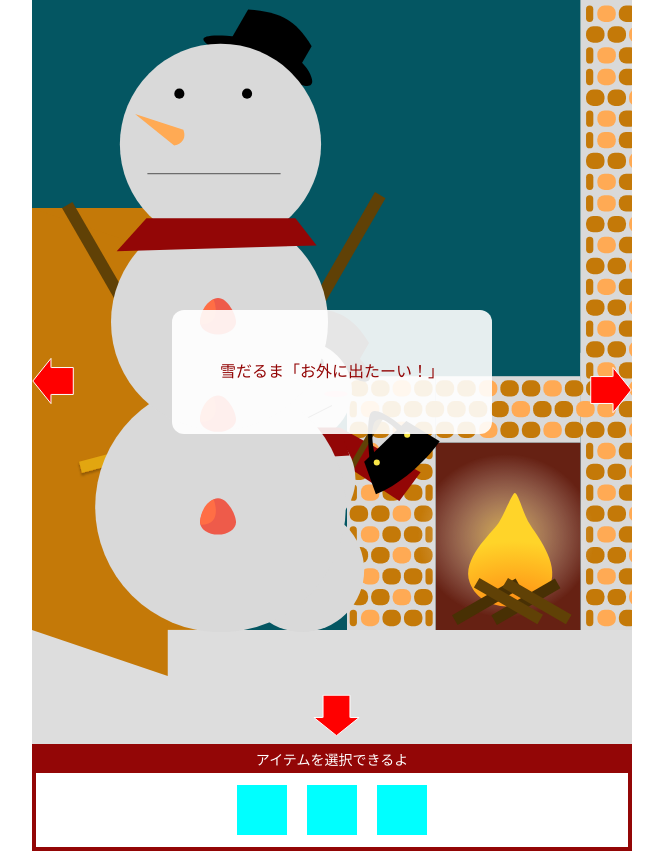
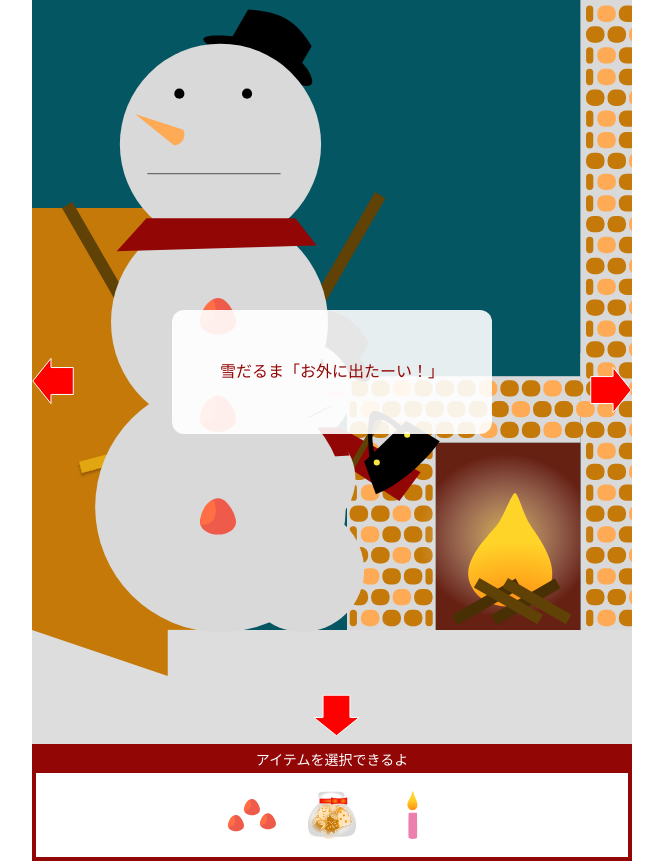
Before and after one commit to marimonon/advent2024_christmas, a React (Vite) app: page / in a window 1280 px wide. Shown: the whole page, without its empty margins (308-971 px from the left). Built offline with nearby package versions, Linux system fonts and the light colour scheme.

Commit message:
インポートとcssの修正

```diff
--- a/src/components/ItemBox.tsx
+++ b/src/components/ItemBox.tsx
@@ -1,14 +1,26 @@
 /** @jsxImportSource @emotion/react */
 import { css } from "@emotion/react"
+import ItemBerry from "./Images/Item/ItemBerry"
+import ItemCookie from "./Images/Item/ItemCookie"
+import ItemCandle from "./Images/Item/ItemCandle"
+import ItemRibbon from "./Images/Item/ItemRibbon"
+import ItemBag from "./Images/Item/ItemBag"
+import ItemMaster from "./Images/Item/ItemMaster"
 
 const ItemBox: React.FC = () => {
   return (
     <div css={itemBoxCss}>
       <p css={itemTextCss}>アイテムを選択できるよ</p>
       <ul css={itemListCss}>
-        <li css={itemCss}></li>
-        <li css={itemCss}></li>
-        <li css={itemCss}></li>
+        <li css={itemCss}>
+          <ItemBerry />
+        </li>
+        <li css={itemCss}>
+          <ItemCookie />
+        </li>
+        <li css={itemCss}>
+          <ItemCandle />
+        </li>
       </ul>
     </div>
   )
@@ -38,7 +50,12 @@ const itemListCss = css`
 `
 
 const itemCss = css`
-  width: 50px;
-  height: 50px;
-  background-color: #0ff;
+  width: 60px;
+  height: 60px;
+  display: flex;
+  justify-content: center;
+  align-items: center;
+  &:hover {
+    background-color: #0ff;
+  }
 `
```
